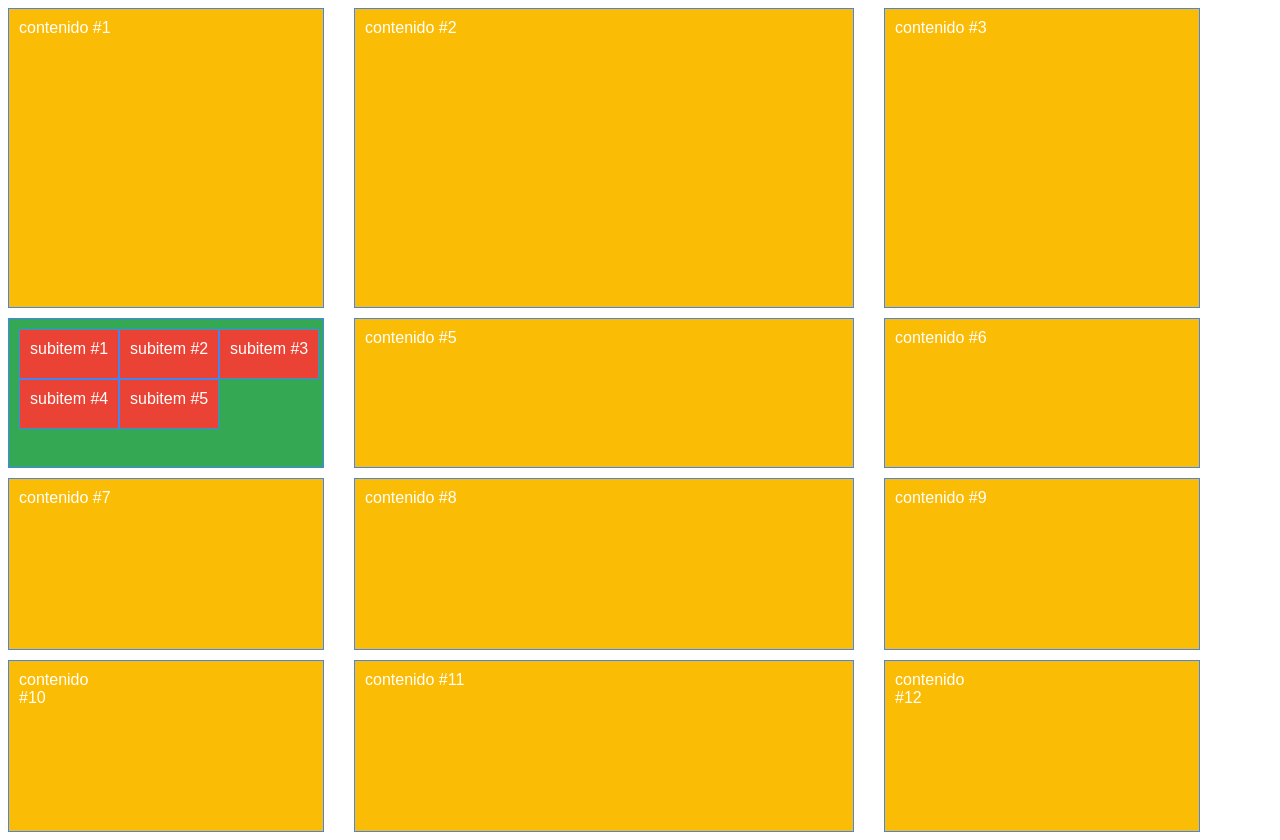
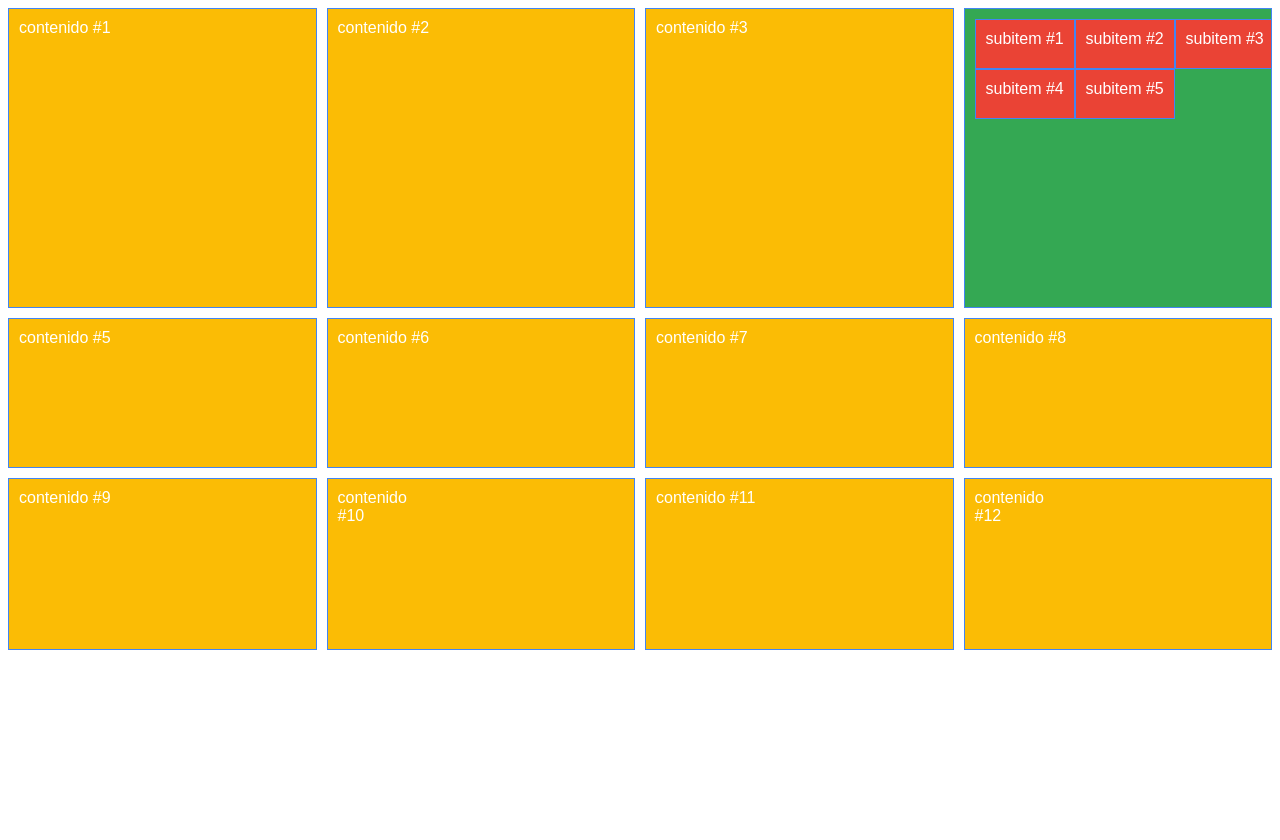
Before and after one commit to edwintrumpet/learning-css-grid-platzi-concepts, a plain HTML site: page columns-and-rows/index.html in a window 1280 px wide. After the commit the page ends 800 px from the top, so only its background shows below. Drawn offline with Linux system fonts and the light colour scheme.

Commit message:
Fractions, repeat and minmax functions

```diff
--- a/columns-and-rows/main.css
+++ b/columns-and-rows/main.css
@@ -7,11 +7,11 @@ body {
     /* grid-template-columns: 25% 500px 25%;
     grid-template-rows: 300px 150px; */
     /* grid-template: rows / columns; */
-    grid-template: 300px 150px / 25% 500px 25%;
+    grid-template: 300px 150px / repeat(4, minmax(200px, 1fr));
     /* grid-column-gap: 30px;
     grid-row-gap: 10px; */
     /* grid-gap: 10px 30px; */
-    gap: 10px 30px;
+    gap: 10px;
 }
 
 .item {
```
